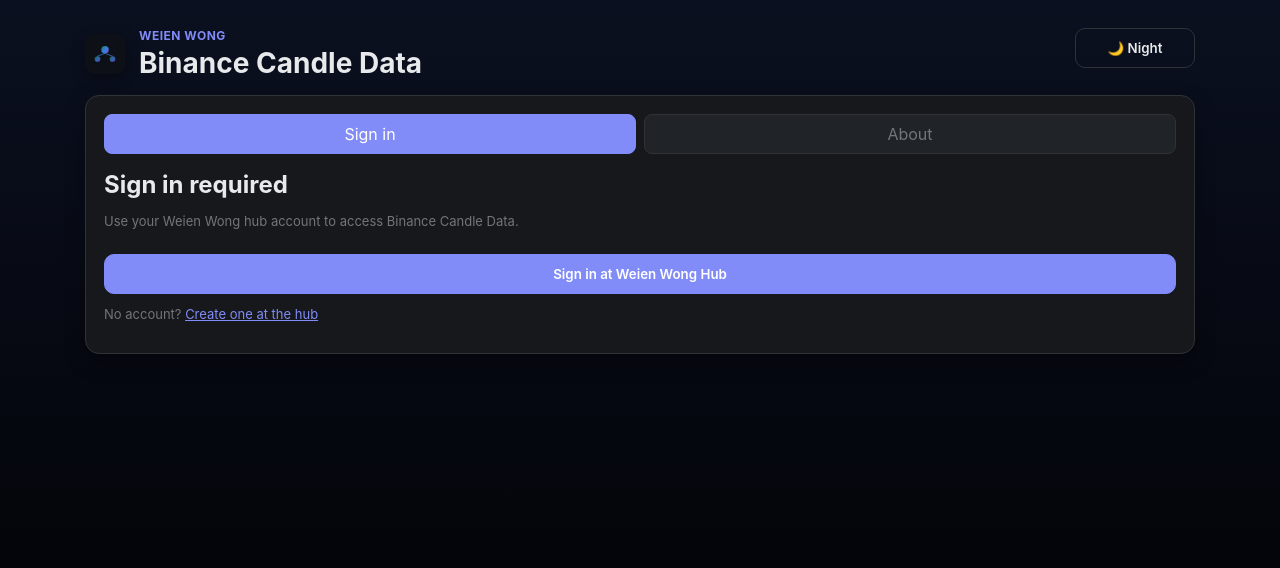
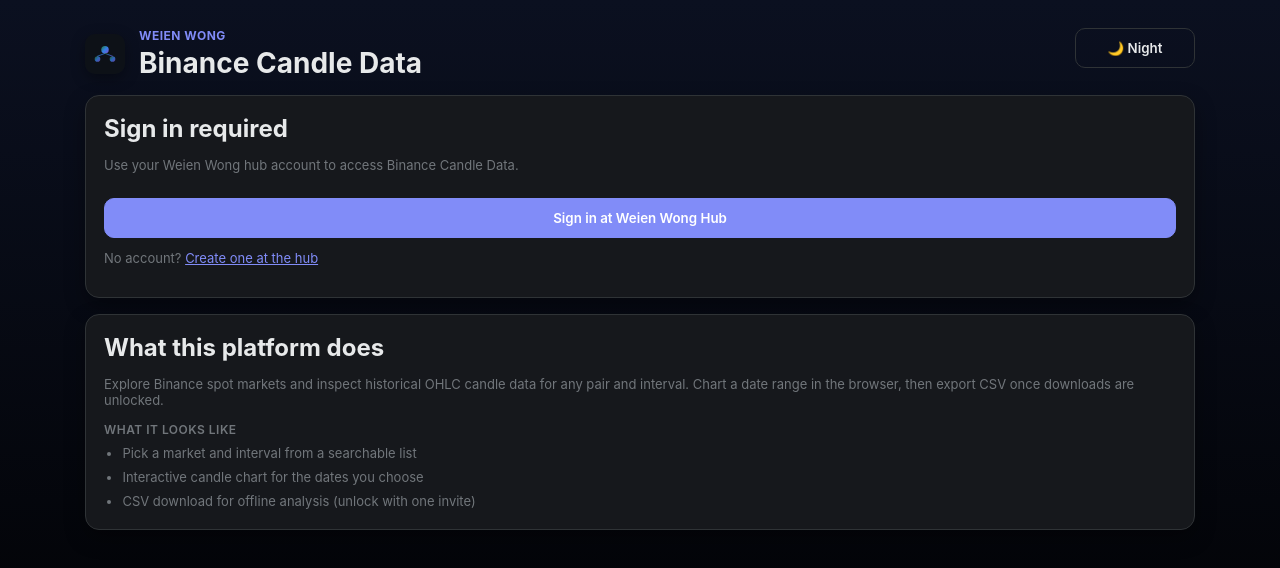
Before and after one commit to brucecastillofollow/BINANCE_PRICE_CANDLE, a React (Vite) app in the folder frontend/: page / in a window 1280 px wide. Shown: the top 568 px of the page. Built offline with nearby package versions, Linux system fonts and the light colour scheme; no server answers.

Commit message:
Replace sign-in About tabs with a separate card below.
Keep the sign-in card clean and show platform details in a second panel.

Co-authored-by: Cursor <cursoragent@cursor.com>

```diff
--- a/frontend/src/pages/MainLayout.jsx
+++ b/frontend/src/pages/MainLayout.jsx
@@ -10,7 +10,6 @@ function AuthGate() {
   const [inviteEmail, setInviteEmail] = useState("");
   const [inviteLink, setInviteLink] = useState("");
   const [message, setMessage] = useState("");
-  const [authTab, setAuthTab] = useState("signin");
 
   async function handleInvite(event) {
     event.preventDefault();
@@ -34,29 +33,6 @@ function AuthGate() {
           <SiteBrand title="Binance Candle Data" action={<ThemeToggle />} />
         </header>
         <section className="card auth-card">
-          <div className="auth-tabs" role="tablist">
-            <button
-              type="button"
-              className={authTab === "signin" ? "auth-tab active" : "auth-tab"}
-              role="tab"
-              aria-selected={authTab === "signin"}
-              onClick={() => setAuthTab("signin")}
-            >
-              Sign in
-            </button>
-            <button
-              type="button"
-              className={authTab === "about" ? "auth-tab active" : "auth-tab"}
-              role="tab"
-              aria-selected={authTab === "about"}
-              onClick={() => setAuthTab("about")}
-            >
-              About
-            </button>
-          </div>
-
-          {authTab === "signin" ? (
-            <div className="auth-panel">
           <h2>Sign in required</h2>
           <p className="meta">Use your Weien Wong hub account to access Binance Candle Data.</p>
           <button
@@ -73,9 +49,8 @@ function AuthGate() {
             No account?{" "}
             <a href={`${hubAuthUrl}/register?return_to=${returnTo}`}>Create one at the hub</a>
           </p>
-            </div>
-          ) : (
-            <div className="auth-panel auth-about">
+        </section>
+        <section className="card auth-about-card">
           <h2>What this platform does</h2>
           <p className="meta">
             Explore Binance spot markets and inspect historical OHLC candle data for any
@@ -88,8 +63,6 @@ function AuthGate() {
             <li>Interactive candle chart for the dates you choose</li>
             <li>CSV download for offline analysis (unlock with one invite)</li>
           </ul>
-            </div>
-          )}
         </section>
       </div>
     );
--- a/frontend/src/styles.css
+++ b/frontend/src/styles.css
@@ -215,34 +215,8 @@ button:hover {
   color: #f85149;
 }
 
-.auth-card .auth-tabs {
-  display: flex;
-  gap: 8px;
-  margin-bottom: 16px;
-}
-
-.auth-card .auth-tab {
-  flex: 1;
-  padding: 8px 10px;
-  border: 1px solid var(--border);
-  border-radius: 8px;
-  background: var(--badge-bg);
-  color: var(--muted);
-  font: inherit;
-  cursor: pointer;
-}
-
-.auth-card .auth-tab.active {
-  background: var(--accent);
-  color: #fff;
-  border-color: var(--accent);
-}
-
-.auth-card .auth-about h2 {
-  margin-top: 0;
-}
-
-.auth-card .about-look-label {
+.auth-card .about-look-label,
+.auth-about-card .about-look-label {
   margin: 14px 0 6px;
   font-size: 12px;
   font-weight: 600;
@@ -251,7 +225,8 @@ button:hover {
   color: var(--muted);
 }
 
-.auth-card .about-preview {
+.auth-card .about-preview,
+.auth-about-card .about-preview {
   margin: 0;
   padding-left: 1.15rem;
   color: var(--muted);
@@ -259,8 +234,17 @@ button:hover {
   line-height: 1.55;
 }
 
-.auth-card .about-preview li + li {
+.auth-card .about-preview li + li,
+.auth-about-card .about-preview li + li {
   margin-top: 4px;
+}
+
+.auth-about-card {
+  margin-top: 16px;
+}
+
+.auth-about-card h2 {
+  margin-top: 0;
 }
 
 .stack-form label {
```
Also changed, not shown: 1 other file (tests, documents, lock files or other folders). Lines whose indentation alone changed are shown as unchanged.
